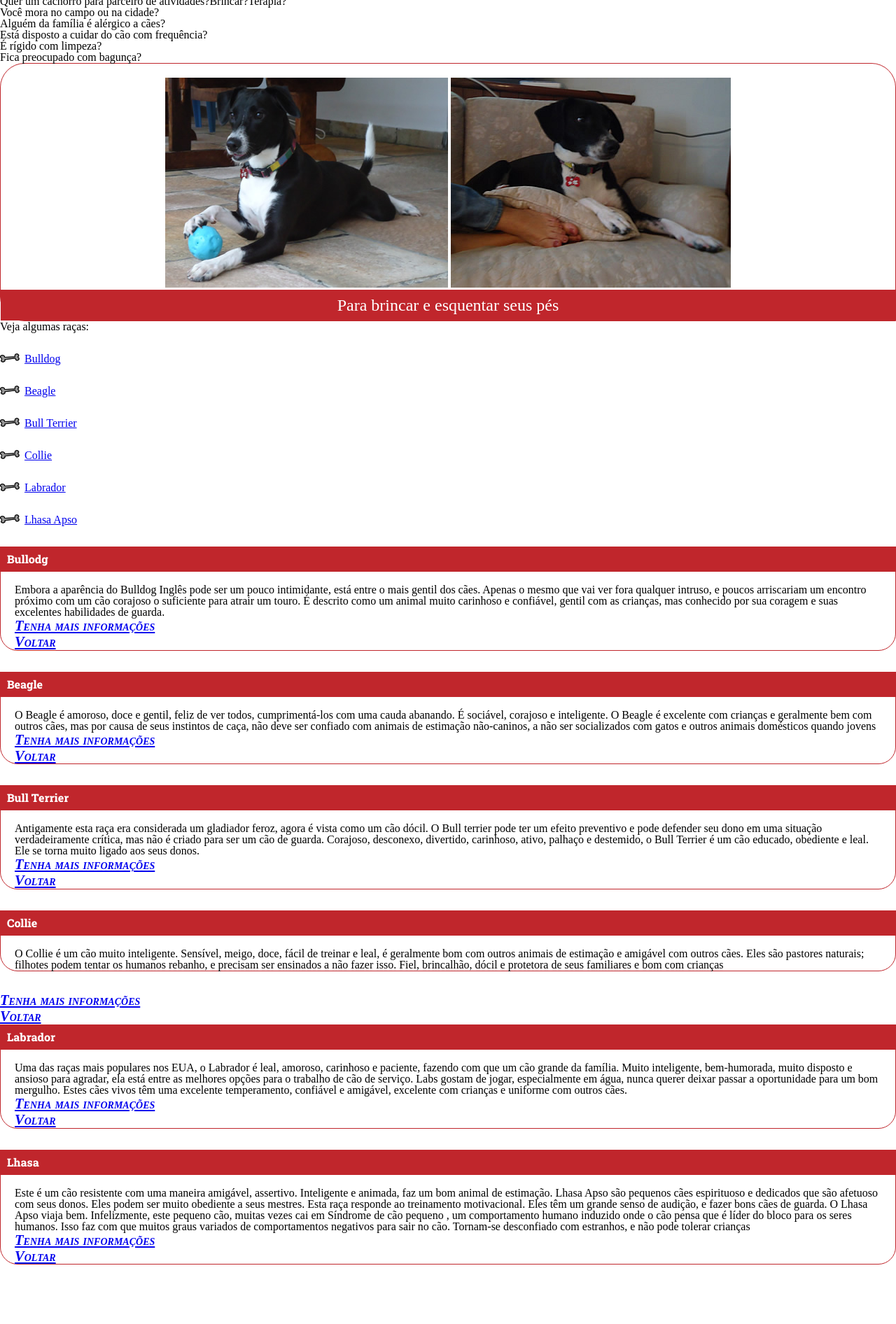
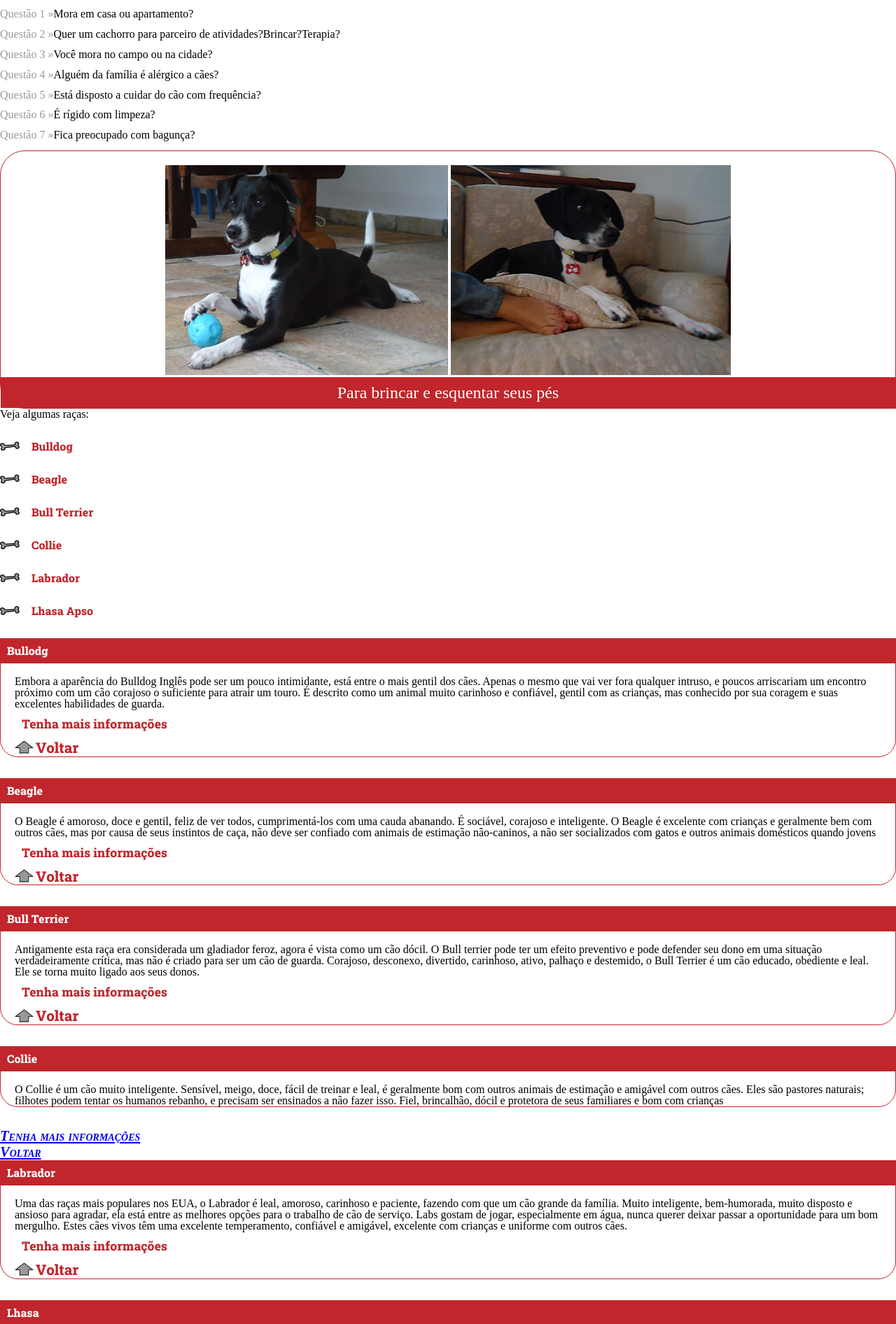
Before and after one commit to Benttemuller1/petshop, a PHP site: page /curiosidades.html in a window 1280 px wide. Shown: the part 407-2299 px from the top of the page at 70% size. Before the commit the page ends 2214 px from the top, so only its background shows below. Run offline with PHP 8.4, Linux system fonts and the light colour scheme.

Commit message:
alteraçoes no css

```diff
--- a/css/principal.css
+++ b/css/principal.css
@@ -61,6 +61,9 @@ h1{
     font-family: Roboto Extrabold;
     color:#c0262c;
     font-size: 2.5em;
+    border-bottom: #c0262c solid thin;
+    padding-bottom: 10px;
+    margin-bottom: 10px;
 }
 h2{
  font-size: 1.75em ;
@@ -108,7 +111,6 @@ hr{
     list-style-image: url(/Multimidia/ossinho.png);
     list-style-position: inside;
     margin: 30px 0;
-
 }
 #curiosidades dt{
     color: white;
@@ -122,13 +124,57 @@ hr{
     margin-top: -3px;
     margin-bottom:30px;
     padding: 20px 20px 0;
-
+}
+#curiosidades ol{
+    list-style-type:none;
+    white-space: pre;
+    line-height: 0.9em;
+    /* nome da variável*/
+    counter-reset: contador;
+}
+#curiosidades ol li::before{
+    color: #999;
+    /*incrementar a variável 1*/
+    counter-increment: contador;
+    content: "Questão "counter(contador)" \00bb";
+}
+#curiosidades ul li a {
+    text-decoration: none;
+    color:#c0262c;
+    font-family: Roboto Extrabold;
+    padding: 10px;
 
 }
-#curiosidades ol{
-
+#curiosidades ul li a:hover{
+    text-decoration: underline;
+    color: blue;
 }
-#curiosidades ol li ::before{
-
-
+#curiosidades dd p a[target="_blank"] {
+    text-decoration:none;
+    color:#c0262c;
+    font-variant: normal;
+    font-style: normal;
+    font-family: Roboto Extrabold;
+    padding: 10px;
+    display: inline-block;
 }
+#curiosidades dd p a[target="blank"] {
+    text-decoration: none;
+}
+#curiosidades dd p a[href="#topo"] {
+    background: url(/Multimidia/seta-voltar.png) no-repeat left center;
+    text-decoration: none;
+    color: #c0262c;
+    font-variant: normal;
+    font-style: normal;
+    font-family: Roboto Extrabold;
+    padding: 10px 0 10px 30px;
+}
+#curiosidades dd p a[href="#topo"]:hover {
+    background: url(/Multimidia/seta-voltar-hover.png) no-repeat left center;
+    text-decoration: none;
+    color: #c0262c;
+    font-variant: normal;
+    font-style: normal;
+    font-family: Roboto Extrabold;
+    padding: 10px 0 10px 30px; }
```
